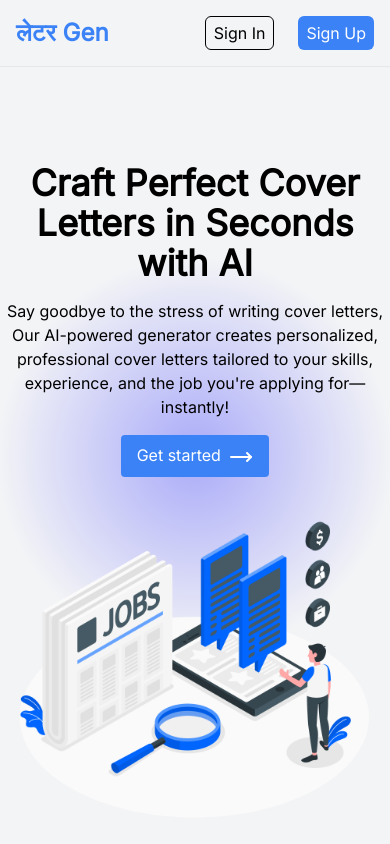
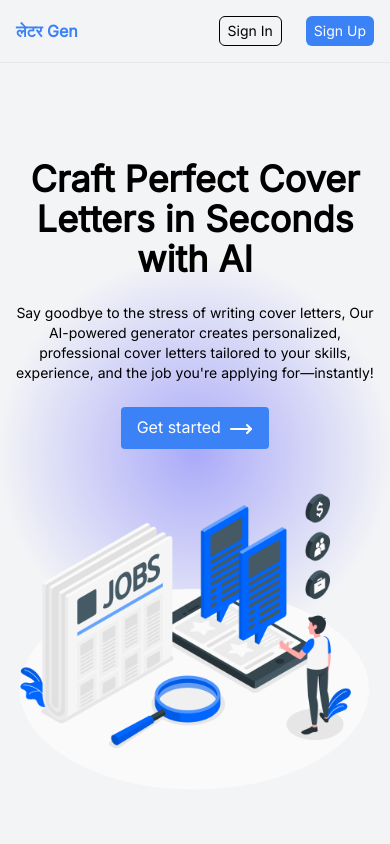
Before and after one commit to GrowDevORG/LetterGen, a Next.js app: page / in a window 390 px wide. Shown: the top 844 px of the page. Built offline with nearby package versions, Linux system fonts and the light colour scheme; no server answers.

Commit message:
fixed responsiveness issues

```diff
--- a/src/app/globals.css
+++ b/src/app/globals.css
@@ -151,6 +151,16 @@
     --chart-4: 280 65% 60%;
     --chart-5: 340 75% 55%;
   }
+  .text-responsive-footer {
+    font-size: 0.875rem;
+    line-height: 1.25rem;
+  }
+  @media (min-width: 768px) {
+    .text-responsive-footer {
+      font-size: 1.25rem;
+      line-height: 1.755rem;
+    }
+  }
 }
 
 @layer base {
--- a/src/components/Footer.tsx
+++ b/src/components/Footer.tsx
@@ -28,10 +28,8 @@
         </div>
         <div className="grid grid-cols-4 gap-4 sm:gap-6">
           <div>
-            <div className="text-sm md:text-xl lg:text-xl py-2">
-              Quick Links
-            </div>
-            <ul className="flex flex-col text-sm md:text-xl lg:text-xl gap-4 mt-3 list-none">
+            <div className="text-responsive-footer py-2">Quick Links</div>
+            <ul className="flex flex-col text-responsive-footer gap-4 mt-3 list-none">
               <li>Home</li>
               <li>How It Works</li>
               <li>About us</li>
@@ -40,23 +38,23 @@
             </ul>
           </div>
           <div>
-            <div className="text-sm md:text-xl lg:text-xl py-2">Legal</div>
-            <ul className="flex flex-col text-sm md:text-xl lg:text-xl gap-4 mt-3 list-none">
+            <div className="text-responsive-footer py-2">Legal</div>
+            <ul className="flex flex-col text-responsive-footer gap-4 mt-3 list-none">
               <li>Privacy Policy</li>
               <li>Terms of service</li>
             </ul>
           </div>
           <div>
-            <div className="text-sm md:text-xl lg:text-xl py-2"> Support</div>
-            <ul className="flex flex-col text-sm md:text-xl lg:text-xl mt-3 gap-4 list-none">
+            <div className="text-responsive-footer py-2"> Support</div>
+            <ul className="flex flex-col text-responsive-footer mt-3 gap-4 list-none">
               <li>Help Center</li>
               <li>Contact support</li>
               <li>Feedback</li>
             </ul>
           </div>
           <div>
-            <div className="text-sm md:text-xl lg:text-xl py-2">Resources</div>
-            <ul className="flex flex-col text-sm md:text-xl lg:text-xl gap-4 mt-3 list-none">
+            <div className="text-responsive-footer py-2">Resources</div>
+            <ul className="flex flex-col text-responsive-footer gap-4 mt-3 list-none">
               <li>Blog</li>
               <li>Career</li>
               <li>Template library</li>
--- a/src/components/Header.tsx
+++ b/src/components/Header.tsx
@@ -5,7 +5,7 @@
 const Header = () => {
   return (
     <nav className="flex flex-row justify-between items-center p-4 border-b border-gray-200 w-full">
-      <div className="font-bold text-2xl text-blue-500 w-[10%]">
+      <div className="font-bold text-md md:text-2xl lg:text-2xl text-blue-500 w-[10%]">
         <TextLoop>
           <span>LetterGen</span>
           <span>लेटर Gen</span>
@@ -19,14 +19,14 @@
           <li className="group-hover:cursor-pointer">About us</li>
         </ul>
       </div>
-      <div className=" flex flex-row gap-6">
+      <div className="flex flex-row gap-6">
         <button
           onClick={() => signIn()}
-          className="border border-black rounded-md py-1 text-black px-2"
+          className="border border-black text-sm md:text-base lg:text-base rounded-md py-1 text-black px-2"
         >
           Sign In
         </button>
-        <button className="text-white py-1 bg-blue-500 rounded-md px-2">
+        <button className="text-white text-sm md:text-base lg:text-base py-1 bg-blue-500 rounded-md px-2">
           Sign Up
         </button>
       </div>
--- a/src/pages/HeroSection.tsx
+++ b/src/pages/HeroSection.tsx
@@ -11,7 +11,7 @@
         <h1 className="text-4xl font-extrabold text-center text-black mt-24">
           Craft Perfect Cover <br /> Letters in Seconds <br /> with AI
         </h1>
-        <p className="text-black text-center mt-4">
+        <p className="text-black text-center text-sm p-2 md:text-base lg:text-base md:p-0 lg:p-0 mt-4">
           Say goodbye to the stress of writing cover letters, Our AI-powered
           generator creates personalized, <br /> professional cover letters
           tailored to your skills, <br /> experience, and the job you&apos;re
```
